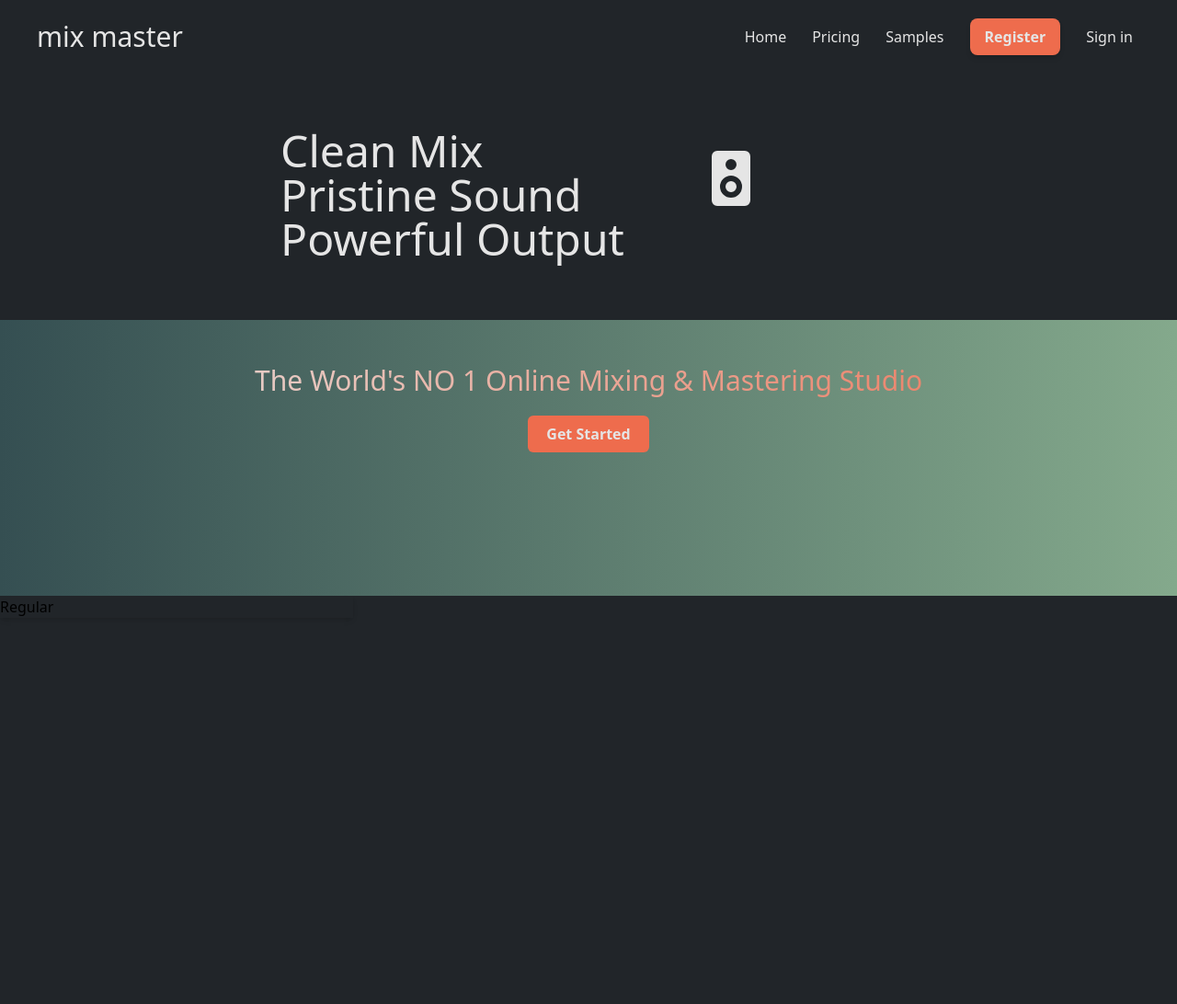
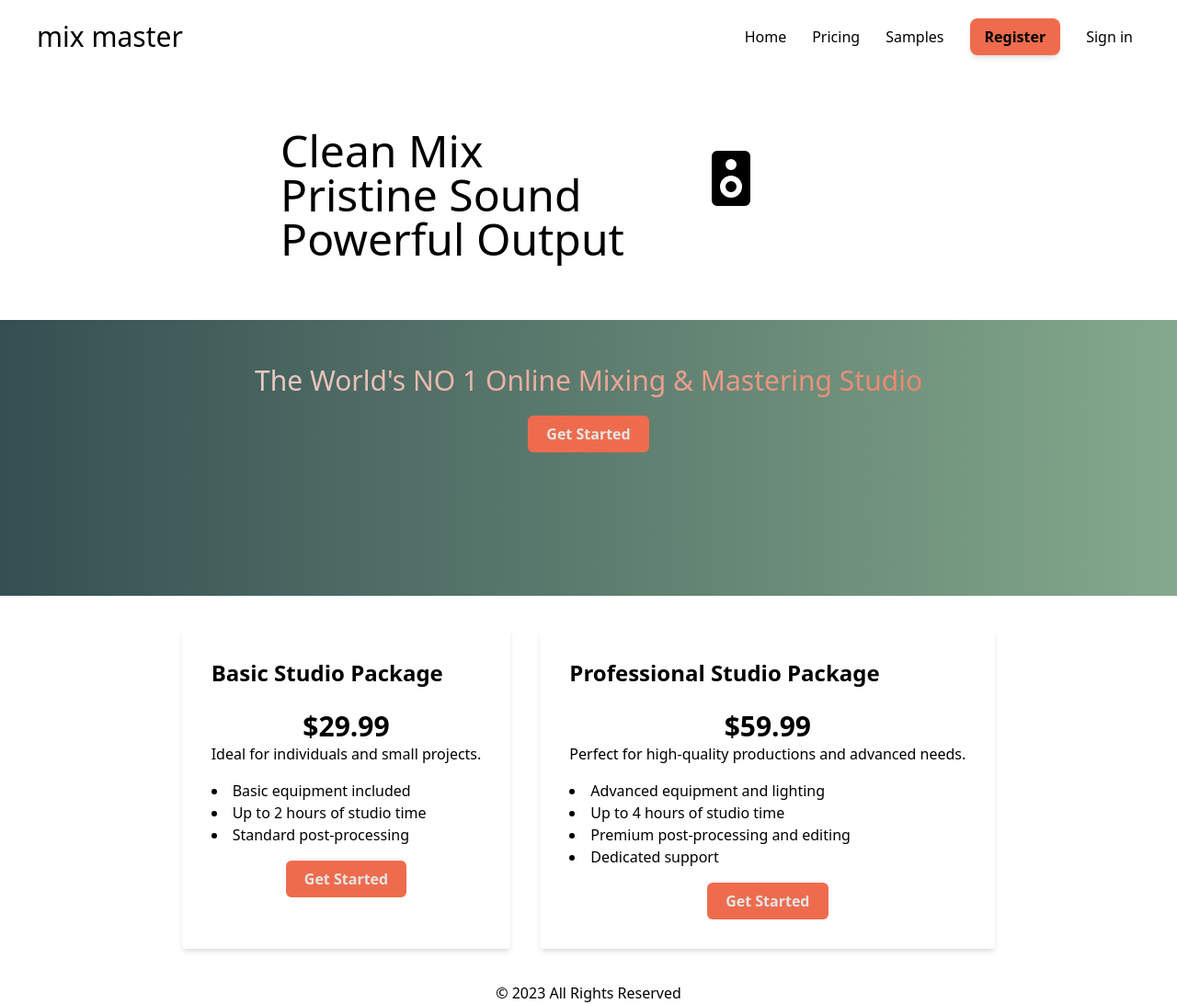
Before and after one commit to xtopherprogrammer/mix-store, a React (Vite) app: page / in a window 1280 px wide. Shown: the whole page at 92% size. Before the commit the page ends 800 px from the top, so only its background shows below. Built offline with nearby package versions, Linux system fonts and the light colour scheme; some icons are missing.

Commit message:
feat: Add footer component

```diff
--- a/src/App.tsx
+++ b/src/App.tsx
@@ -1,6 +1,7 @@
 import Header from "./components/Header";
 import Hero from "./components/Hero";
 import Card from "./components/Card";
+import Footer from "./components/Footer";
 
 function App() {
   return (
@@ -8,6 +9,7 @@ function App() {
       <Header />
       <Hero />
       <Card />
+      <Footer />
     </>
   );
 }
--- a/src/components/Card.tsx
+++ b/src/components/Card.tsx
@@ -1,11 +1,47 @@
+import Button from "./Button";
 
 
 function Card() {
   return (
-    <div className="max-w-sm shadow-md">
-        <div><h2>Regular</h2></div>
-    </div>
-  )
+    <>
+      <div className="flex  bg-white flex-col text-center md:text-left md:flex-row md:justify-center py-9 align-center">
+        <div className="bg-white p-8 rounded shadow-md mr-8">
+          <h2 className="text-2xl font-semibold mb-4">Basic Studio Package</h2>
+          <div className="mt-6 text-3xl font-bold text-gray-900 text-center">
+            $29.99
+          </div>
+          <p className="text-gray-700">
+            Ideal for individuals and small projects.
+          </p>
+          <ul className="mt-4 list-disc list-inside text-gray-700 pb-4">
+            <li>Basic equipment included</li>
+            <li>Up to 2 hours of studio time</li>
+            <li>Standard post-processing</li>
+          </ul>
+          <div className="text-center"><Button></Button></div>
+        </div>
+
+        <div className="bg-white p-8 rounded shadow-md">
+          <h2 className="text-2xl font-semibold mb-4">
+            Professional Studio Package
+          </h2>
+          <div className="mt-6 text-3xl font-bold text-gray-900 text-center ">
+            $59.99
+          </div>
+          <p className="text-gray-700">
+            Perfect for high-quality productions and advanced needs.
+          </p>
+          <ul className="mt-4 list-disc list-inside text-gray-700 pb-4">
+            <li>Advanced equipment and lighting</li>
+            <li>Up to 4 hours of studio time</li>
+            <li>Premium post-processing and editing</li>
+            <li>Dedicated support</li>
+          </ul>
+          <div className="md:text-center"><Button></Button></div>
+        </div>
+      </div>
+    </>
+  );
 }
 
-export default Card
+export default Card;
--- /dev/null
+++ b/src/components/Footer.tsx
@@ -0,0 +1,11 @@
+
+
+function Footer() {
+  return (
+    <footer>
+        <p className="text-center">&copy; 2023 All Rights Reserved</p>
+    </footer>
+  )
+}
+
+export default Footer
--- a/src/components/Header.tsx
+++ b/src/components/Header.tsx
@@ -1,5 +1,6 @@
 import { Icon } from "@iconify/react";
 import { useState } from "react";
+
 
 function Header() {
   const [isOpen, setIsOpen] = useState(false);
@@ -7,10 +8,10 @@ function Header() {
     setIsOpen(!isOpen);
   }
   return (
-    <>
-      <nav>
-        <div className="flex justify-between items-center px-10 py-5 flex-wrap">
-          <div className="text-3xl font-semi text-textColor">
+    <div>
+      <nav >
+        <div className="flex justify-between items-center px-10 py-5 flex-wrap w-full">
+          <div className="text-3xl font-semi text-black">
             <a href="#">mix master</a>
           </div>
           <div className="md:hidden text-orange text-2xl hover:cursor-pointer">
@@ -20,7 +21,7 @@ function Header() {
           <ul
             className={`${
               isOpen ? "" : "hidden"
-            } flex items-center text-textColor md:flex flex-col w-full md:w-auto md:flex-row gap-3`}
+            } flex items-center text-textColo md:flex flex-col w-full md:w-auto md:flex-row gap-3`}
           >
             <li className="mx-2">
               <a href="#">Home</a>
@@ -42,7 +43,7 @@ function Header() {
           </ul>
         </div>
       </nav>
-    </>
+    </div>
   );
 }
 export default Header;
--- a/src/components/Hero.tsx
+++ b/src/components/Hero.tsx
@@ -5,12 +5,12 @@ function Hero() {
   return (
     <>
       <div className="md:flex md:justify-center gap-20 py-10">
-        <div className="text-5xl text-textColor text-center md:text-left  mb-6 mt-5 md:mb-6 md:mt-5">
+        <div className="text-5xl text-textColo text-center md:text-left  mb-6 mt-5 md:mb-6 md:mt-5">
           <h2>Clean Mix</h2>
           <h2>Pristine Sound</h2>
           <h2>Powerful Output</h2>
         </div>
-        <div className="flex items-center  justify-center text-6xl text-textColor md:flex-row md:text-7xl pb-10">
+        <div className="flex items-center  justify-center text-6xl text-textColo md:flex-row md:text-7xl pb-10">
           <Icon icon="material-symbols:speaker" />
           <Icon icon="lucide:mic-2" />
           <Icon icon="mdi:mixer-settings-vertical" />
```
Also changed, not shown: src/index.css (+7 -2 lines).
